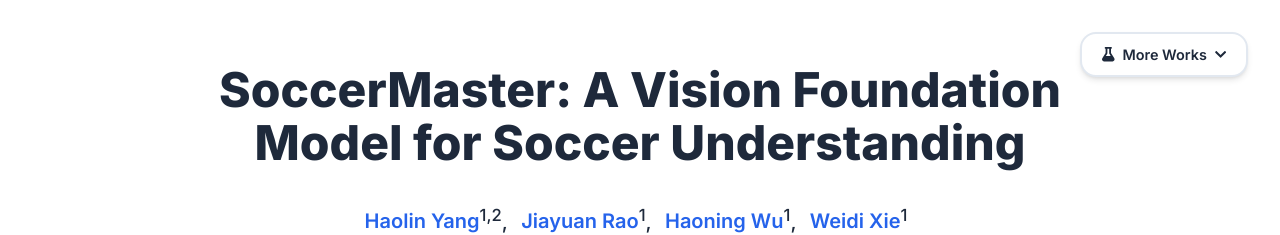
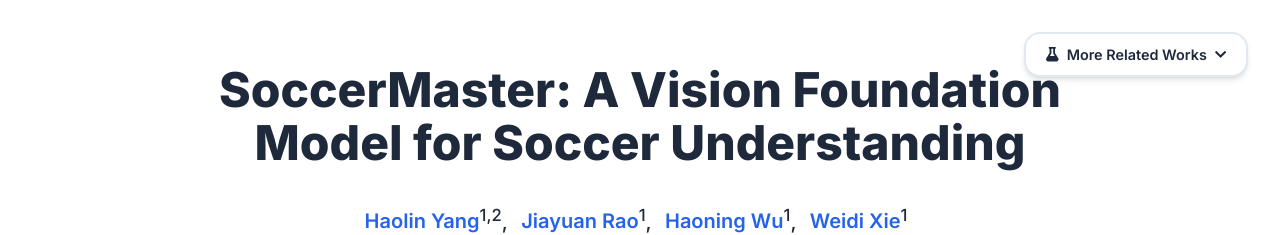
Before and after one commit to haolinyang-hlyang/haolinyang-hlyang.github.io, a Jekyll site: the page SoccerMaster/index.html, which Jekyll copies as it is, in a window 1280 px wide. Shown: the top 235 px of the page. Built offline with Jekyll 4.4.1, drawn with Linux system fonts in a browser that asks for light colours; nearby versions of some CDN libraries; library files that are not in the unit come from our copies; a style sheet for code colours, icons or effects is not loaded.

Commit message:
Update "More Works" section in index.html.

```diff
--- a/SoccerMaster/index.html
+++ b/SoccerMaster/index.html
@@ -188,45 +188,37 @@
 
   <!-- More Works Dropdown -->
   <div class="more-works-container">
-    <button class="more-works-btn" onclick="toggleMoreWorks()" title="View More Works from Our Lab">
+    <button class="more-works-btn" onclick="toggleMoreWorks()" title="View More Related Works from Our Lab">
       <i class="fas fa-flask"></i>
-      More Works
+      More Related Works
       <i class="fas fa-chevron-down dropdown-arrow"></i>
     </button>
     <div class="more-works-dropdown" id="moreWorksDropdown">
       <div class="dropdown-header">
-        <h4>More Works from Our Lab</h4>
+        <h4>More Related Works from Our Lab</h4>
         <button class="close-btn" onclick="toggleMoreWorks()">
           <i class="fas fa-times"></i>
         </button>
       </div>
       <div class="works-list">
-        <!-- TODO: Replace with your lab's related works -->
-        <a href="https://arxiv.org/abs/PAPER_ID_1" class="work-item" target="_blank">
+        <a href="https://jyrao.github.io/SoccerAgent/" class="work-item" target="_blank">
           <div class="work-info">
-            <!-- TODO: Replace with actual paper title -->
-            <h5>Paper Title 1</h5>
-            <!-- TODO: Replace with brief description -->
-            <p>Brief description of the work and its main contribution.</p>
-            <!-- TODO: Replace with venue and year -->
-            <span class="work-venue">Conference/Journal 2024</span>
+            <h5>Multi-Agent System for Comprehensive Soccer Understanding</h5>
+            <span class="work-venue">ACM Multimedia 2025</span>
           </div>
           <i class="fas fa-external-link-alt"></i>
         </a>
-        <!-- TODO: Add more related works or remove extra items -->
-        <a href="https://arxiv.org/abs/PAPER_ID_2" class="work-item" target="_blank">
+        <a href="https://jyrao.github.io/UniSoccer/" class="work-item" target="_blank">
           <div class="work-info">
-            <h5>Paper Title 2</h5>
-            <p>Brief description of the work and its main contribution.</p>
-            <span class="work-venue">Conference/Journal 2023</span>
+            <h5>Towards Universal Soccer Video Understanding</h5>
+            <span class="work-venue">CVPR 2025</span>
           </div>
           <i class="fas fa-external-link-alt"></i>
         </a>
-        <a href="https://arxiv.org/abs/PAPER_ID_3" class="work-item" target="_blank">
+        <a href="https://haoningwu3639.github.io/MatchTime/" class="work-item" target="_blank">
           <div class="work-info">
-            <h5>Paper Title 3</h5>
-            <p>Brief description of the work and its main contribution.</p>
-            <span class="work-venue">Conference/Journal 2023</span>
+            <h5>MatchTime: Towards Automatic Soccer Game Commentary Generation</h5>
+            <span class="work-venue">EMNLP 2024 (<strong>Oral Presentation</strong>)</span>
           </div>
           <i class="fas fa-external-link-alt"></i>
         </a>
```
